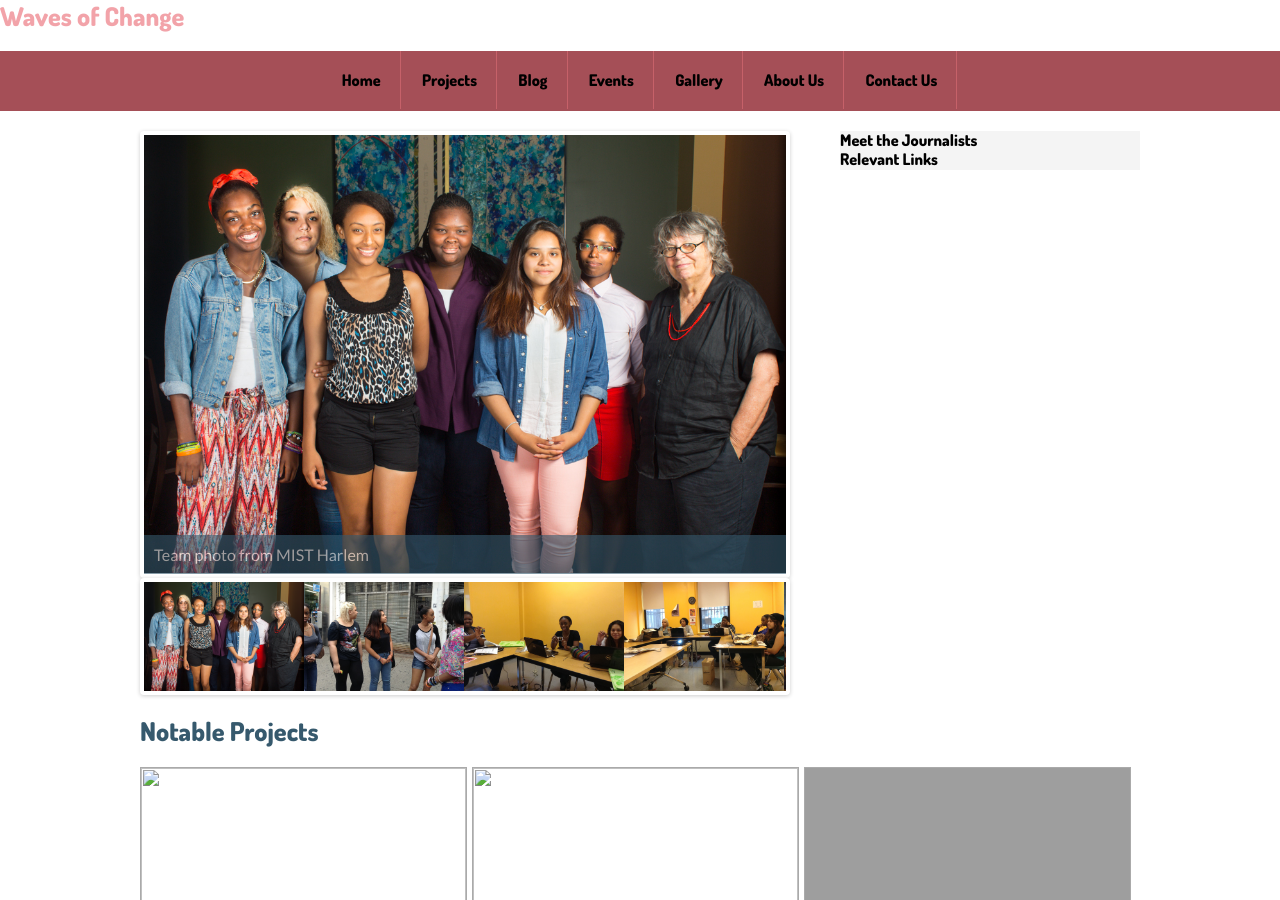
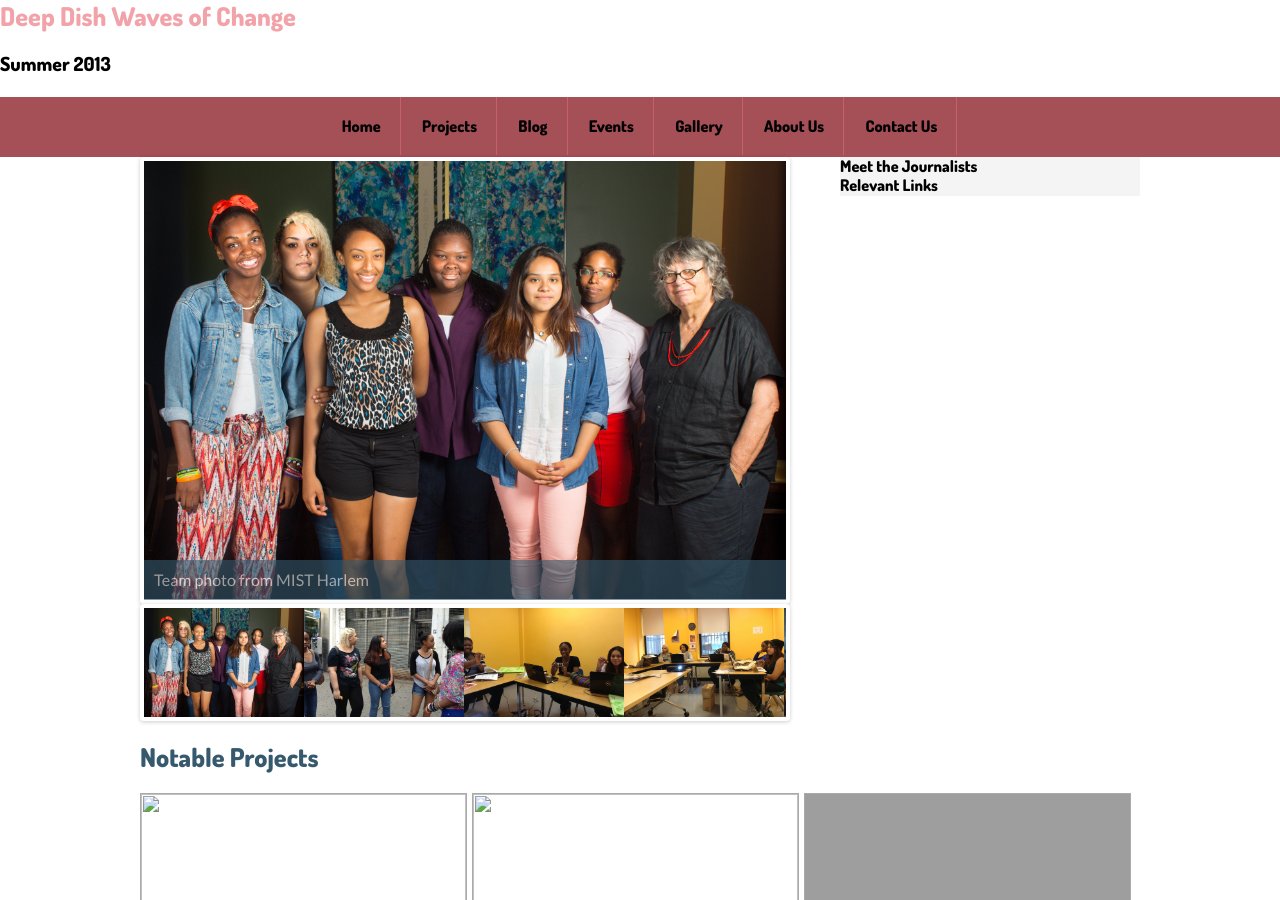
Before and after one commit to WavesofChange/woc-jekyll, a Jekyll site: the page built from index.html, in a window 1280 px wide and 900 px high. Built offline with Jekyll 4.4.1, drawn with Linux system fonts in a browser that asks for light colours; some web fonts are replaced; grey boxes are pictures that could not be loaded.

Commit message:
Header Changes

```diff
--- a/_config.yml
+++ b/_config.yml
@@ -1,4 +1,4 @@
-name: Waves of Change
+name: Deep Dish Waves of Change
 pygments: true
 url: http://wavesofchange.github.io/woc-jekyll/
 baseurl: /woc-jekyll
--- a/_layouts/default.html
+++ b/_layouts/default.html
@@ -27,12 +27,11 @@
 
     <div class="body-container">
       <header class="header">
-        <!-- THE WAVES OF CHANGE LOGO -->
-        <!-- <img src = "{{ site.baseurl}}/images/logo.img" width = "150px" height = "60px"> -->
+        <h1><a href="{{ site.baseurl }}/index.html">{{ site.name }}</a></h1>
+        <h2>Summer 2013</h2>
+      </header>
 
-        <h1 class="logo"><a href="{{ site.baseurl }}/index.html">{{ site.name }}</a></h1>
-
-        <div class="navcontainer">
+      <nav class="navcontainer">
         <ul class="nav">
           <li> <a href="{{ site.baseurl}}/index.html"> Home </a> </li>
           <li> <a href="{{ site.baseurl}}/projects/index.html"> Projects </a> </li>
@@ -42,8 +41,7 @@
           <li> <a href="{{ site.baseurl}}/about/index.html"> About Us </a> </li>
           <li> <a href="{{ site.baseurl}}/contact/index.html"> Contact Us </a> </li>
         </ul>
-        </div>
-      </header>
+      </nav>
 
       <div class="container">
         <main>
@@ -61,6 +59,5 @@
     <script defer src="{{ site.baseurl}}/js/jquery.flexslider.js"></script>
     <script defer src="{{ site.baseurl}}/js/scripts.js"></script>
 
-
   </body>
 </html>
```
Lines whose indentation alone changed are shown as unchanged.
